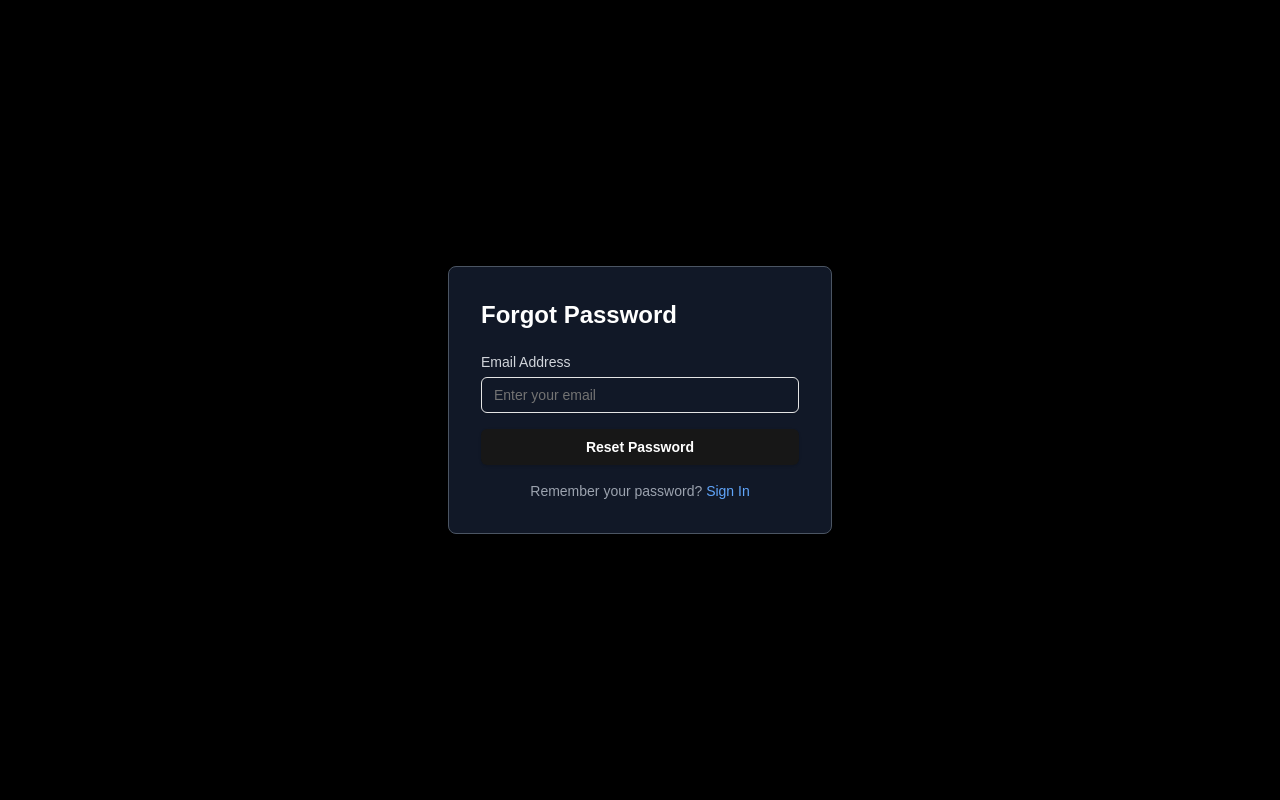
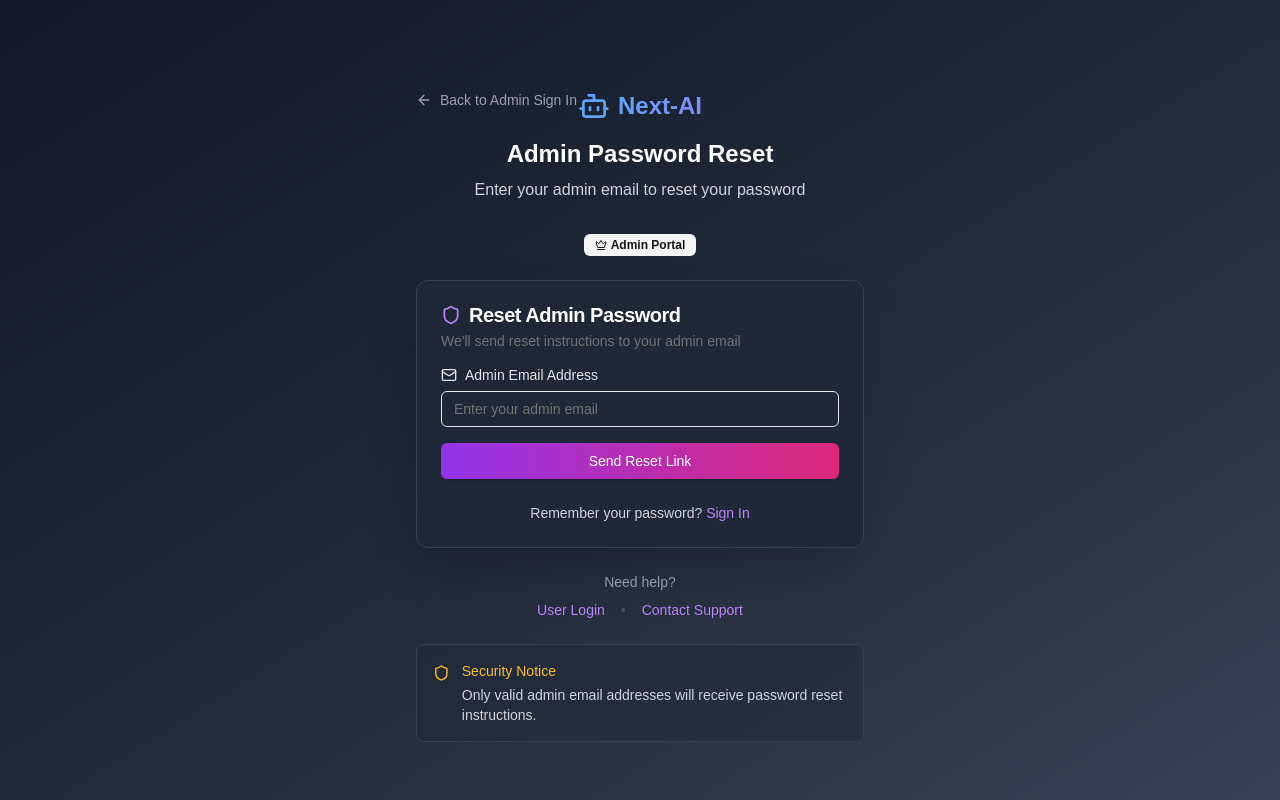
Before and after one commit to huzidev/next-ai, a Next.js app: page /auth/admin/forgot-password in a window 1280 px wide. Built offline with nearby package versions, Linux system fonts and the light colour scheme.

Commit message:
updating auth cards

```diff
--- a/src/components/auth/AuthHeader.tsx
+++ b/src/components/auth/AuthHeader.tsx
@@ -16,7 +16,6 @@ export default function AuthHeader({
 }: AuthHeaderProps) {
   return (
     <div className="text-center mb-8 relative">
-      {/* Back Button - positioned at top left */}
       <div className="absolute top-0 left-0">
         <Link href={backHref} className="inline-flex items-center space-x-2 text-gray-400 hover:text-gray-200 transition-colors">
           <ArrowLeft className="h-4 w-4" />
@@ -24,7 +23,6 @@ export default function AuthHeader({
         </Link>
       </div>
 
-      {/* Logo - centered */}
       <div className="flex items-center justify-center space-x-2 mb-4 mt-8">
         <Bot className="h-8 w-8 text-blue-400" />
         <span className="text-2xl font-bold bg-gradient-to-r from-blue-400 to-indigo-400 bg-clip-text text-transparent">
@@ -32,7 +30,6 @@ export default function AuthHeader({
         </span>
       </div>
 
-      {/* Title and Subtitle */}
       <h1 className="text-2xl font-bold text-white mb-2">{title}</h1>
       <p className="text-gray-300">{subtitle}</p>
     </div>
--- a/src/pages/auth/admin/forgot-password/index.tsx
+++ b/src/pages/auth/admin/forgot-password/index.tsx
@@ -1,75 +1,145 @@
-import { useState } from "react";
+import * as ENDPOINTS from "@/api/auth/admin/endpoints";
+import AuthHeader from "@/components/auth/AuthHeader";
+import { Badge } from "@/components/ui/badge";
 import { Button } from "@/components/ui/button";
-import { useRouter } from "next/router";
-import { useForm } from "react-hook-form";
-import Link from "next/link";
-import { post } from "@/services/api";
+import { Card, CardContent, CardDescription, CardHeader, CardTitle } from "@/components/ui/card";
 import { Input } from "@/components/ui/input";
 import { Label } from "@/components/ui/label";
-import * as ENDPOINTS from "@/api/auth/admin/endpoints";
+import { useToast } from "@/hooks/use-toast";
+import * as ROUTES from "@/routes/auth/admin/route";
+import { post } from "@/services/api";
 import { FormValues } from "@/types/auth/types";
-import * as ROUTES from "@/routes/auth/admin/route";
+import { Crown, Mail, Shield } from "lucide-react";
+import Link from "next/link";
+import { useRouter } from "next/router";
+import { useState } from "react";
+import { useForm } from "react-hook-form";
 
-export default function index() {
+export default function AdminForgotPassword() {
   const {
     register,
     handleSubmit,
     formState: { errors },
   } = useForm<FormValues>();
-
+  const [isLoading, setIsLoading] = useState(false);
+  const { toast } = useToast();
   const router = useRouter();
 
   async function onSubmit(data: FormValues) {
-    console.log("SW data for signin user", data);
+    setIsLoading(true);
+    try {
+      console.log("Admin forgot password data", data);
       const response = await post(ENDPOINTS.FORGOT_PASSWORD, data);
-    console.log("SW response on signin request", response);
+      console.log("Response:", response);
+
+      toast({
+        title: "Reset Link Sent",
+        description: "Password reset instructions have been sent to your email",
+      });
+    } catch (error) {
+      toast({
+        title: "Error",
+        description: "Failed to send reset email. Please try again.",
+        variant: "destructive",
+      });
+    } finally {
+      setIsLoading(false);
+    }
   }
 
   return (
-    <div className="flex items-center justify-center min-h-screen bg-black">
-      <div className="w-full max-w-sm p-8 shadow-md rounded-lg border border-gray-600 bg-gray-900">
-        <h1 className="text-2xl font-semibold mb-6 text-white">
-          Forgot Password
-        </h1>
-        <form onSubmit={handleSubmit(onSubmit)}>
-          <div className="mb-4">
-            <Label
-              htmlFor="email"
-              className="block text-sm font-medium text-gray-300"
-            >
-              Email Address
+    <div className="min-h-screen bg-gradient-to-br from-gray-900 via-gray-800 to-gray-700 flex items-center justify-center p-4">
+      <div className="w-full max-w-md">
+        {/* Header */}
+        <AuthHeader
+          title="Admin Password Reset"
+          subtitle="Enter your admin email to reset your password"
+          backHref="/auth/admin/signin"
+          backText="Back to Admin Sign In"
+        />
+
+        <div className="flex items-center justify-center mb-6">
+          <Badge variant="secondary" className="bg-purple-900/50 text-purple-300 border-purple-400">
+            <Crown className="h-3 w-3 mr-1" />
+            Admin Portal
+          </Badge>
+        </div>
+
+        <Card className="shadow-2xl border border-gray-700 bg-gray-800/90 backdrop-blur">
+          <CardHeader className="space-y-1 pb-4">
+            <CardTitle className="text-xl font-semibold flex items-center text-white">
+              <Shield className="h-5 w-5 mr-2 text-purple-400" />
+              Reset Admin Password
+            </CardTitle>
+            <CardDescription className="text-gray-300">
+              We'll send reset instructions to your admin email
+            </CardDescription>
+          </CardHeader>
+
+          <CardContent>
+            <form onSubmit={handleSubmit(onSubmit)} className="space-y-4">
+              <div className="space-y-2">
+                <Label htmlFor="email" className="text-sm font-medium flex items-center text-gray-200">
+                  <Mail className="h-4 w-4 mr-2" />
+                  Admin Email Address
                 </Label>
                 <Input
                   id="email"
                   type="email"
-              placeholder="Enter your email"
+                  placeholder="Enter your admin email"
                   {...register("email", { required: "Email is required" })}
-              className="mt-2 p-3 border border-gray-600 rounded w-full bg-gray-800 text-white focus:ring-2 focus:ring-blue-500"
+                  className="h-11 bg-gray-700 border-gray-600 text-white placeholder:text-gray-400 focus:border-purple-400 focus:ring-purple-400"
                 />
                 {errors.email && (
-              <p className="text-red-500 text-xs">{errors.email.message}</p>
+                  <p className="text-red-400 text-sm mt-1">{errors.email.message}</p>
                 )}
               </div>
 
               <Button
                 type="submit"
-            className="w-full bg-blue-600 hover:bg-blue-700 text-white font-semibold py-2 rounded-lg"
+                className="w-full h-11 bg-gradient-to-r from-purple-600 to-pink-600 hover:from-purple-700 hover:to-pink-700 text-white font-medium transition-all duration-200"
+                disabled={isLoading}
               >
-            Reset Password
+                {isLoading ? "Sending Reset Link..." : "Send Reset Link"}
               </Button>
+            </form>
 
-          <div className="mt-4 text-center">
-            <p className="text-sm text-gray-400">
-              Remember your password?{" "}
+            <div className="mt-6 text-center text-sm">
+              <span className="text-gray-300">Remember your password? </span>
               <Link
                 href={ROUTES.SIGNIN}
-                className="text-blue-400 hover:text-blue-500"
+                className="text-purple-400 hover:text-purple-300 font-medium transition-colors"
               >
                 Sign In
               </Link>
-            </p>
             </div>
-        </form>
+          </CardContent>
+        </Card>
+
+        {/* Additional Options */}
+        <div className="mt-6 text-center">
+          <p className="text-sm text-gray-400 mb-2">Need help?</p>
+          <div className="space-x-4 text-sm">
+            <Link href="/auth/user/signin" className="text-purple-400 hover:text-purple-300 transition-colors">
+              User Login
+            </Link>
+            <span className="text-gray-600">•</span>
+            <Link href="/support" className="text-purple-400 hover:text-purple-300 transition-colors">
+              Contact Support
+            </Link>
+          </div>
+        </div>
+
+        {/* Security Notice */}
+        <div className="mt-6 p-4 bg-gray-800/50 rounded-lg border border-gray-700">
+          <div className="flex items-start space-x-3">
+            <Shield className="h-5 w-5 text-amber-400 mt-0.5" />
+            <div className="text-sm text-gray-300">
+              <p className="font-medium text-amber-400 mb-1">Security Notice</p>
+              <p>Only valid admin email addresses will receive password reset instructions.</p>
+            </div>
+          </div>
+        </div>
       </div>
     </div>
   );
--- a/src/pages/auth/admin/signin/index.tsx
+++ b/src/pages/auth/admin/signin/index.tsx
@@ -1,10 +1,11 @@
+import AuthHeader from "@/components/auth/AuthHeader";
 import { Badge } from "@/components/ui/badge";
 import { Button } from "@/components/ui/button";
-import { Card, CardContent, CardDescription, CardHeader, CardTitle } from "@/components/ui/card";
+import { Card, CardContent } from "@/components/ui/card";
 import { Input } from "@/components/ui/input";
 import { Label } from "@/components/ui/label";
 import { useToast } from "@/hooks/use-toast";
-import { ArrowLeft, Bot, Crown, Eye, EyeOff, Lock, Mail, Shield } from "lucide-react";
+import { Crown, Eye, EyeOff, Lock, Mail, Shield } from "lucide-react";
 import Link from "next/link";
 import { useRouter } from "next/router";
 import { useState } from "react";
@@ -70,49 +71,28 @@ export default function AdminSignin() {
   };
 
   return (
-    <div className="min-h-screen bg-gradient-to-br from-slate-900 via-purple-900 to-slate-900 flex items-center justify-center p-4">
+    <div className="min-h-screen bg-gradient-to-br from-gray-900 via-gray-800 to-gray-700 flex items-center justify-center p-4">
       <div className="w-full max-w-md">
         {/* Header */}
-        <div className="text-center mb-8">
-          <Link href="/" className="inline-flex items-center space-x-2 text-slate-300 hover:text-white mb-6">
-            <ArrowLeft className="h-4 w-4" />
-            <span>Back to Home</span>
-          </Link>
+        <AuthHeader
+          title="Admin Sign In"
+          subtitle="Access the administrative dashboard"
+          backHref="/"
+          backText="Back to Home"
+        />
 
-          <div className="flex items-center justify-center space-x-2 mb-4">
-            <Bot className="h-8 w-8 text-purple-400" />
-            <span className="text-2xl font-bold bg-gradient-to-r from-purple-400 to-pink-400 bg-clip-text text-transparent">
-              Next-AI
-            </span>
-          </div>
-
-          <div className="flex items-center justify-center space-x-2 mb-4">
-            <Badge variant="secondary" className="bg-purple-900/50 text-purple-300 border-purple-400">
-              <Crown className="h-3 w-3 mr-1" />
-              Admin Portal
-            </Badge>
-          </div>
-
-          <h1 className="text-2xl font-bold text-white mb-2">Admin Sign In</h1>
-          <p className="text-slate-300">Access the administrative dashboard</p>
+        <div className="flex items-center justify-center mb-6">
+          <Badge variant="secondary" className="bg-purple-900/50 text-purple-300 border-purple-400">
+            <Crown className="h-3 w-3 mr-1" />
+            Admin Portal
+          </Badge>
         </div>
 
-        {/* Signin Form */}
-        <Card className="shadow-2xl border-purple-800/50 bg-slate-800/80 backdrop-blur">
-          <CardHeader className="space-y-1 pb-4">
-            <CardTitle className="text-xl font-semibold flex items-center text-white">
-              <Shield className="h-5 w-5 mr-2 text-purple-400" />
-              Admin Authentication
-            </CardTitle>
-            <CardDescription className="text-slate-300">
-              Enter your admin credentials to continue
-            </CardDescription>
-          </CardHeader>
-
+        <Card className="shadow-2xl border border-gray-700 bg-gray-800/90 backdrop-blur">
           <CardContent>
             <form onSubmit={handleSubmit} className="space-y-4">
               <div className="space-y-2">
-                <Label htmlFor="email" className="text-sm font-medium flex items-center text-slate-200">
+                <Label htmlFor="email" className="text-sm font-medium flex items-center text-gray-200">
                   <Mail className="h-4 w-4 mr-2" />
                   Admin Email
                 </Label>
@@ -124,19 +104,19 @@ export default function AdminSignin() {
                   value={formData.email}
                   onChange={handleChange}
                   required
-                  className="h-11 bg-slate-700/50 border-slate-600 text-white placeholder:text-slate-400 focus:border-purple-400"
+                  className="h-11 bg-gray-700 border-gray-600 text-white placeholder:text-gray-400 focus:border-purple-400 focus:ring-purple-400"
                 />
               </div>
 
               <div className="space-y-2">
                 <div className="flex items-center justify-between">
-                  <Label htmlFor="password" className="text-sm font-medium flex items-center text-slate-200">
+                  <Label htmlFor="password" className="text-sm font-medium flex items-center text-gray-200">
                     <Lock className="h-4 w-4 mr-2" />
                     Password
                   </Label>
                   <Link
                     href="/auth/admin/forgot-password"
-                    className="text-sm text-purple-400 hover:text-purple-300 font-medium"
+                    className="text-sm text-purple-400 hover:text-purple-300 font-medium transition-colors"
                   >
                     Forgot password?
                   </Link>
@@ -150,13 +130,13 @@ export default function AdminSignin() {
                     value={formData.password}
                     onChange={handleChange}
                     required
-                    className="h-11 pr-10 bg-slate-700/50 border-slate-600 text-white placeholder:text-slate-400 focus:border-purple-400"
+                    className="h-11 pr-10 bg-gray-700 border-gray-600 text-white placeholder:text-gray-400 focus:border-purple-400 focus:ring-purple-400"
                   />
                   <Button
                     type="button"
                     variant="ghost"
                     size="sm"
-                    className="absolute right-0 top-0 h-11 px-3 py-2 text-slate-400 hover:text-white"
+                    className="absolute right-0 top-0 h-11 px-3 py-2 text-gray-400 hover:text-gray-200 hover:bg-gray-600"
                     onClick={() => setShowPassword(!showPassword)}
                   >
                     {showPassword ? <EyeOff className="h-4 w-4" /> : <Eye className="h-4 w-4" />}
@@ -166,7 +146,7 @@ export default function AdminSignin() {
 
               <Button
                 type="submit"
-                className="w-full h-11 bg-gradient-to-r from-purple-600 to-pink-600 hover:from-purple-700 hover:to-pink-700 text-white font-semibold"
+                className="w-full h-11 bg-gradient-to-r from-purple-600 to-pink-600 hover:from-purple-700 hover:to-pink-700 text-white font-medium transition-all duration-200"
                 disabled={isLoading}
               >
                 {isLoading ? "Signing In..." : "Sign In to Dashboard"}
@@ -174,8 +154,8 @@ export default function AdminSignin() {
             </form>
 
             <div className="mt-6 text-center text-sm">
-              <span className="text-slate-300">Need admin access? </span>
-              <Link href="/contact" className="text-purple-400 hover:text-purple-300 font-medium">
+              <span className="text-gray-300">Need admin access? </span>
+              <Link href="/contact" className="text-purple-400 hover:text-purple-300 font-medium transition-colors">
                 Contact Super Admin
               </Link>
             </div>
@@ -184,23 +164,23 @@ export default function AdminSignin() {
 
         {/* Additional Options */}
         <div className="mt-6 text-center">
-          <p className="text-sm text-slate-400 mb-2">Other options</p>
+          <p className="text-sm text-gray-400 mb-2">Other options</p>
           <div className="space-x-4 text-sm">
-            <Link href="/auth/user/signin" className="text-purple-400 hover:text-purple-300">
+            <Link href="/auth/user/signin" className="text-purple-400 hover:text-purple-300 transition-colors">
               User Login
             </Link>
-            <span className="text-slate-600">•</span>
-            <Link href="/support" className="text-purple-400 hover:text-purple-300">
+            <span className="text-gray-600">•</span>
+            <Link href="/support" className="text-purple-400 hover:text-purple-300 transition-colors">
               Get Help
             </Link>
           </div>
         </div>
 
         {/* Security Notice */}
-        <div className="mt-8 p-4 bg-slate-800/50 rounded-lg border border-slate-700">
+        <div className="mt-8 p-4 bg-gray-800/50 rounded-lg border border-gray-700">
           <div className="flex items-start space-x-3">
             <Shield className="h-5 w-5 text-amber-400 mt-0.5" />
-            <div className="text-sm text-slate-300">
+            <div className="text-sm text-gray-300">
               <p className="font-medium text-amber-400 mb-1">Security Notice</p>
               <p>Admin accounts have elevated privileges. Ensure you're on a secure network and never share your credentials.</p>
             </div>
```
Also changed, not shown: src/pages/auth/user/signin/index.tsx (+5 -14 lines), src/pages/auth/user/signup/index.tsx (+2 -12 lines). Lines whose indentation alone changed are shown as unchanged.
